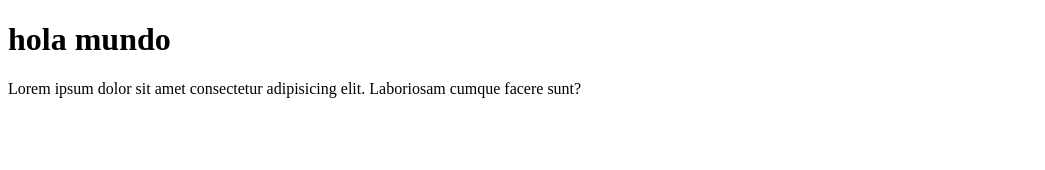
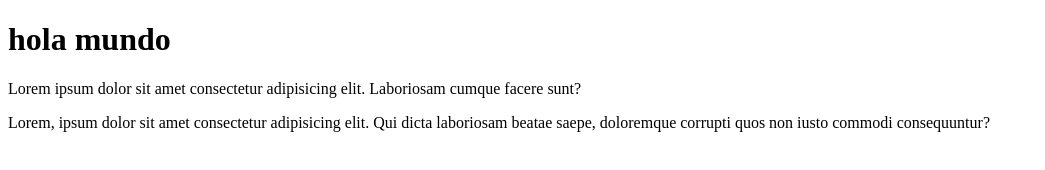
Before and after one commit to lourdesreynoso/lourdes-gt, a plain HTML site: page index.html in a window 1280 px wide. Shown: the whole page, without its empty margins (0-1045 px from the left). Drawn offline with Linux system fonts and the light colour scheme.

Commit message:
primer comit

```diff
--- a/index.html
+++ b/index.html
@@ -9,5 +9,6 @@
 <body>
     <h1>hola mundo</h1>
     <div><p>Lorem ipsum dolor sit amet consectetur adipisicing elit. Laboriosam cumque facere sunt?</p></div>
+    <p>Lorem, ipsum dolor sit amet consectetur adipisicing elit. Qui dicta laboriosam beatae saepe, doloremque corrupti quos non iusto commodi consequuntur?</p>
 </body>
 </html>
```
